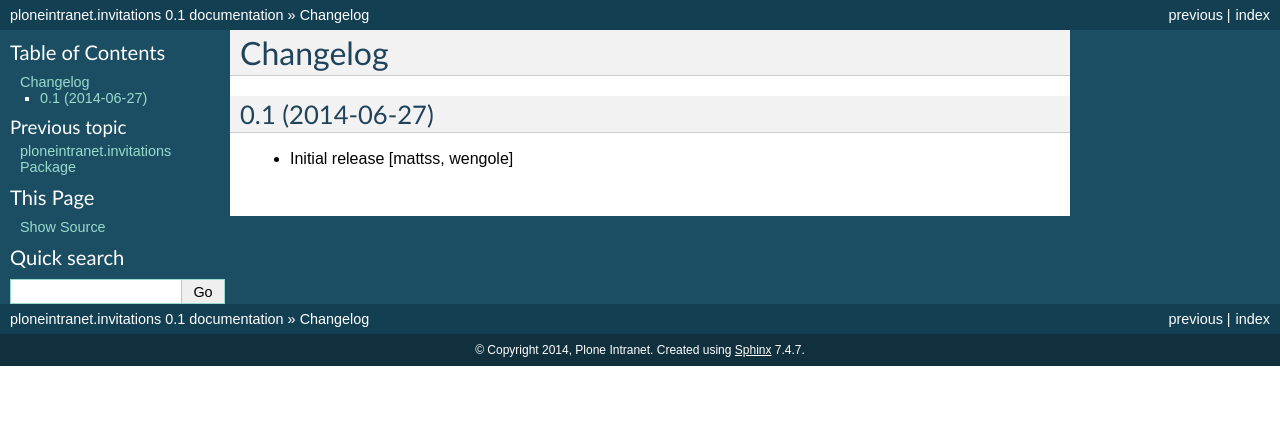
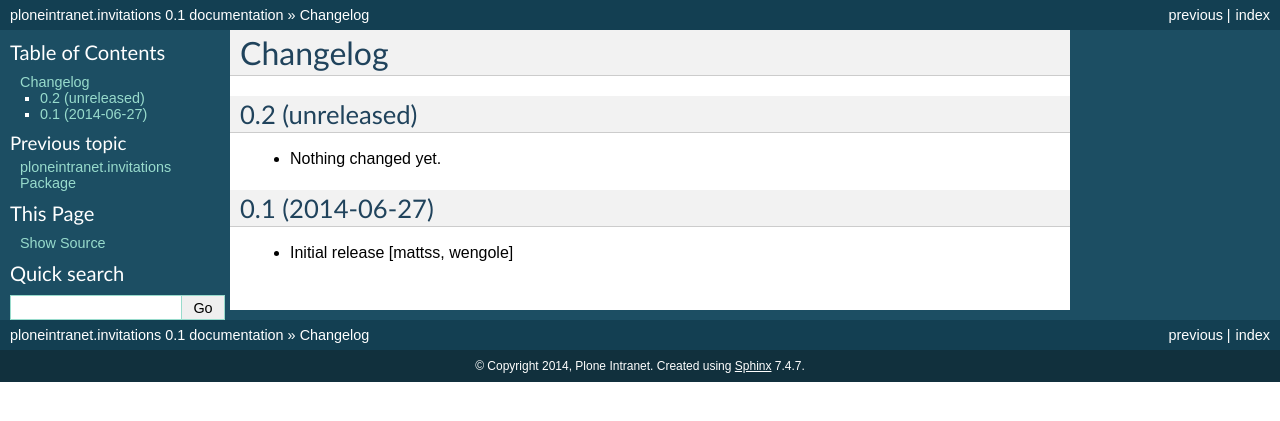
Before and after one commit to ploneintranet/ploneintranet.invitations, a Sphinx documentation site: the page built from docs/CHANGES.rst, in a window 1280 px wide. Shown: the top 421 px of the page. Built offline with Sphinx 7.4.7, drawn with Linux system fonts in a browser that asks for light colours.

Commit message:
Back to development: 0.2

```diff
--- a/docs/CHANGES.rst
+++ b/docs/CHANGES.rst
@@ -1,5 +1,11 @@
 Changelog
 =========
+
+0.2 (unreleased)
+----------------
+
+- Nothing changed yet.
+
 
 0.1 (2014-06-27)
 ----------------
--- a/setup.py
+++ b/setup.py
@@ -1,7 +1,7 @@
 
 from setuptools import setup, find_packages
 
-version = '0.1'
+version = '0.2.dev0'
 
 long_description = (
     open('README.rst').read()
```
